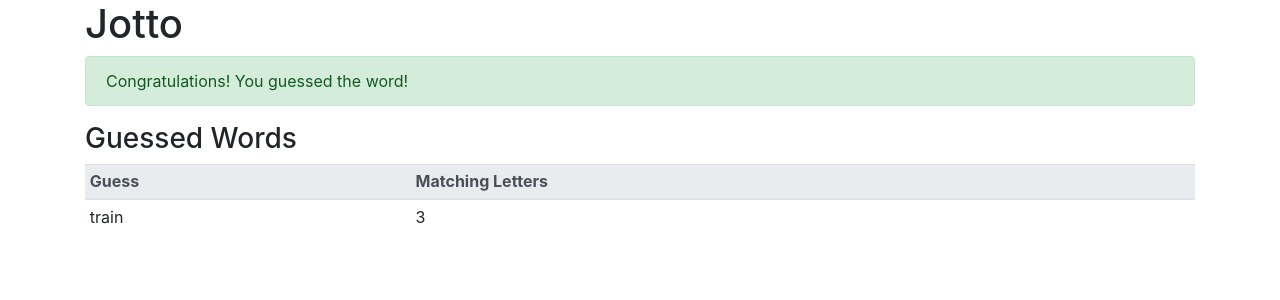
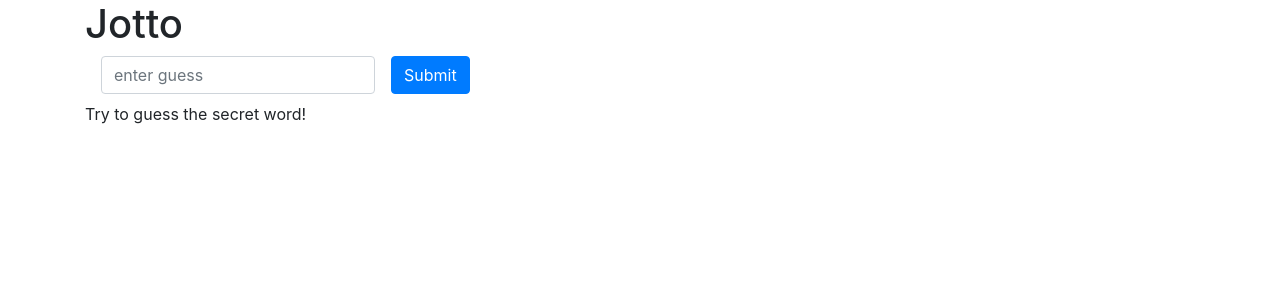
Before and after one commit to akjandl/jotto-tdd, a React (Create React App) app: page / in a window 1280 px wide. Shown: the top 300 px of the page. Built offline with nearby package versions, Linux system fonts and the light colour scheme.

Commit message:
Connected App component and App tests

```diff
--- a/src/App.js
+++ b/src/App.js
@@ -1,21 +1,39 @@
 import React, { Component } from 'react';
+import { connect } from 'react-redux';
 
 import './App.css';
 import GuessedWords from './GuessedWords';
 import Congrats from './Congrats';
+import Input from './Input';
+import { getSecretWord } from './actions/index';
 
 class App extends Component {
   render() {
     return (
-      <div className="container">
+      <div className="container" data-test="component-app">
         <h1>Jotto</h1>
-        <Congrats success={true} />
+        <Congrats success={this.props.success} />
+        <Input />
         <GuessedWords
-          guessedWords={[{ guessedWord: 'train', letterMatchCount: 3}]}
+          guessedWords={this.props.guessedWords}
         />
       </div>
     );
   };
 }
 
-export default App;
+const mapStateToProps = state => {
+  return {
+    secretWord: state.secretWord,
+    success: state.success,
+    guessedWords: state.guessedWords,
+  };
+};
+
+const mapDispatchToProps = dispatch => {
+  return {
+    getSecretWord: () => dispatch(getSecretWord()),
+  }
+};
+
+export default connect(mapStateToProps, mapDispatchToProps)(App);
--- a/src/Input.js
+++ b/src/Input.js
@@ -41,7 +41,7 @@ const mapStateToProps = state => {
 
 const mapDispatchToProps = dispatch => {
   return {
-    guessWord: (guessedWord) => dispatch(guessedWord),
+    guessWord: (guessedWord) => dispatch(guessWord(guessedWord)),
   };
 };
 
```
Also changed, not shown: 1 other file (tests, documents, lock files or other folders).
